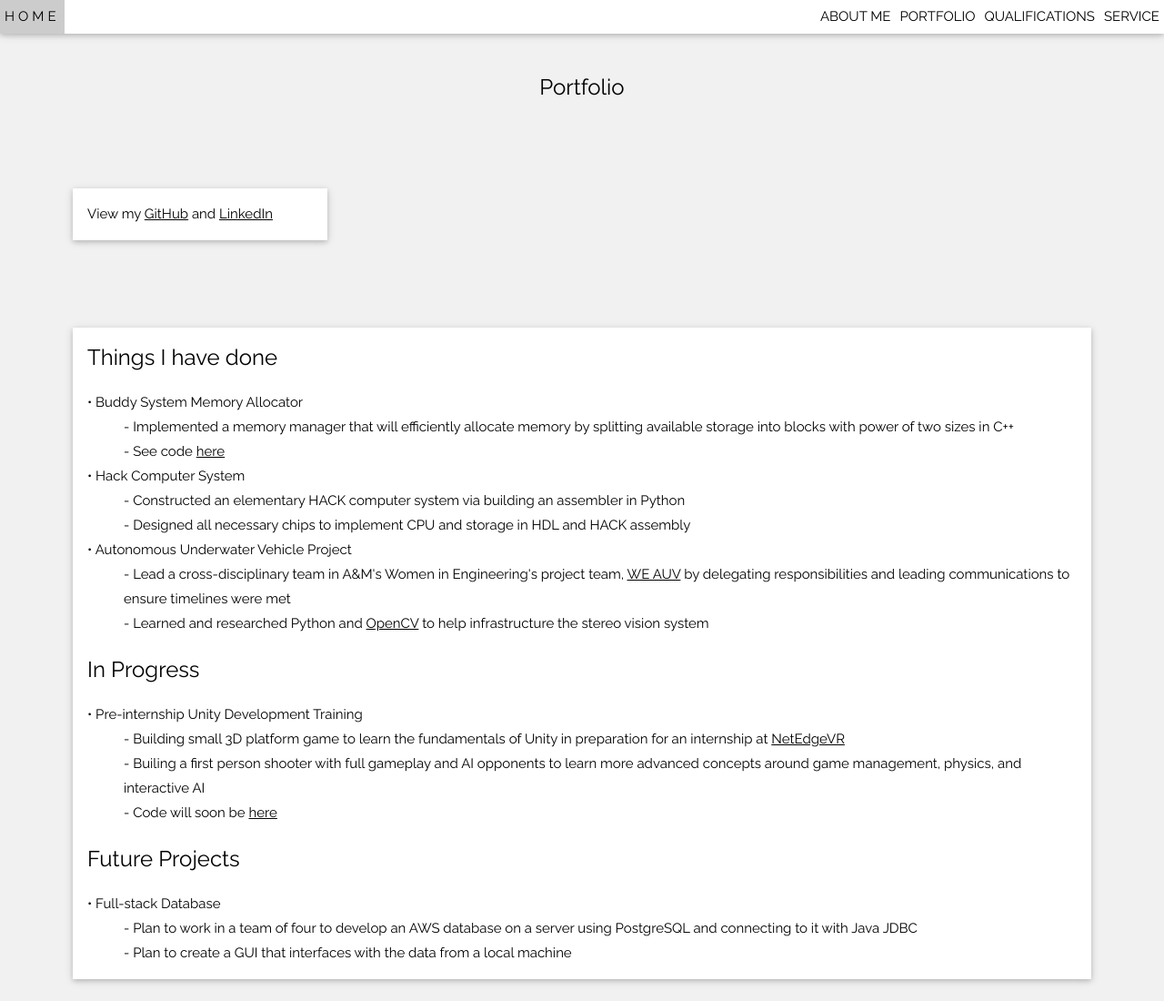
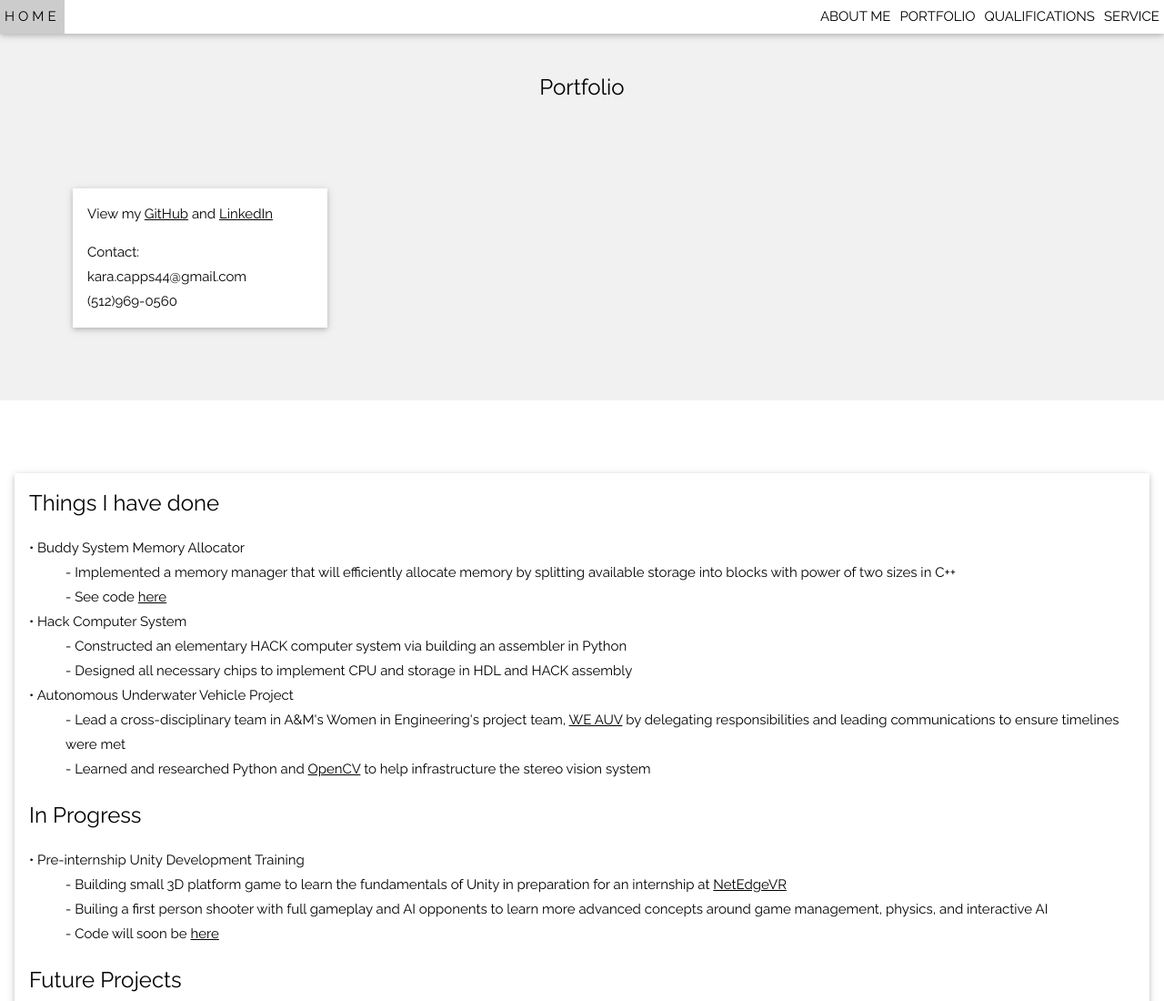
Before and after one commit to Karacapps22/website, a plain HTML site: page Portfolio.html in a window 1280 px wide. Shown: the top 1100 px of the page at 91% size. Drawn offline with nearby package versions, Linux system fonts and the light colour scheme.

Commit message:
edited word content

```diff
--- a/Portfolio.html
+++ b/Portfolio.html
@@ -59,10 +59,19 @@ body, html {
       <div class="w3-card">
         <div class="w3-container">
           <p>View my <a class href="https://github.com/Karacapps22">GitHub</a></dd> and <a class href="https://www.linkedin.com/in/kara-capps-10099616b/">LinkedIn</a></dd>
+
           </p>
+          <p>
+          Contact:
+          <br>
+          kara.capps44@gmail.com
+          <br>
+          (512)969-0560
+          </p>
+            </div>
+          </div>
         </div>
-      </div>
-    </div>
+  </div>
   </div>
 
   <div class="w3-container" style="padding:16px 16px" id="team">
```
Also changed, not shown: AboutMe.html (+1 -1 lines).
